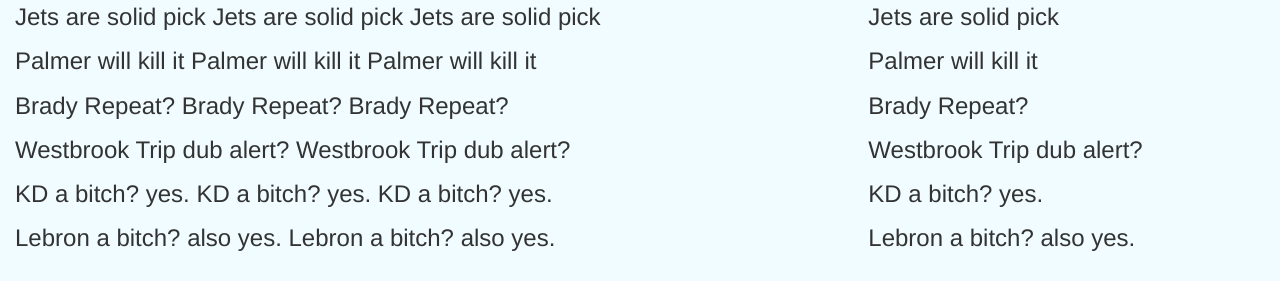
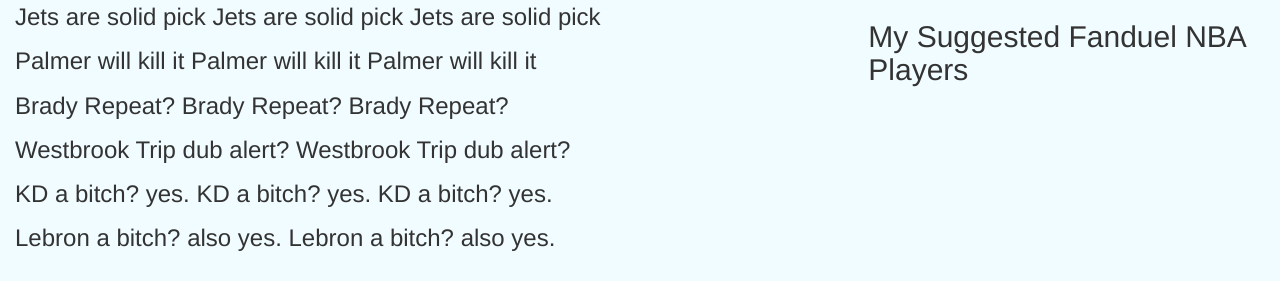
Before and after one commit to jeffreyyourman/fantasysports, a Node server app: page /NBA in a window 1280 px wide. Shown: the part 92-373 px from the top of the page. Run offline with Node 20, Linux system fonts and the light colour scheme; some libraries are stand-ins or nearby versions.

Commit message:
finished suggested players

```diff
--- a/views/fantasydata/NBAfantasy_data.handlebars
+++ b/views/fantasydata/NBAfantasy_data.handlebars
@@ -43,12 +43,10 @@
         <p>Lebron a bitch? also yes. Lebron a bitch? also yes.</p>
       </div>
       <div style='font-size:24px;' class="col-md-4">
-        <p>Jets are solid pick</p>
-        <p>Palmer will kill it </p>
-        <p>Brady Repeat?</p>
-        <p>Westbrook Trip dub alert?</p>
-        <p>KD a bitch? yes.</p>
-        <p>Lebron a bitch? also yes.</p>
+        <h2>My Suggested Fanduel NBA Players</h2>
+        <ul class='suggestedPlayersNBA'>
+
+        </ul>
       </div>
     </div>
   </div>
--- a/views/layouts/main.handlebars
+++ b/views/layouts/main.handlebars
@@ -25,7 +25,7 @@
                 background : none;
             }
 
-            li {
+            .navlist {
                 list-style: none;
             }
         </style>
@@ -53,9 +53,9 @@
                         <!-- Collect the nav links, forms, and other content for toggling -->
                         <div class="collapse navbar-collapse bod" id="bs-example-navbar-collapse-1">
                           <ul class="nav navbar-nav navbar-right navigate">
-                            <li><a href="/">Home</a></li>
-                            <li><a href="/NBA">NBA</a></li>
-                            <li><a href="/NFL">NFL</a></li>
+                            <li class='navlist'><a href="/">Home</a></li>
+                            <li class='navlist'><a href="/NBA">NBA</a></li>
+                            <li class='navlist'><a href="/NFL">NFL</a></li>
                           </ul>
                         </div><!-- /.navbar-collapse -->
                           <div class="clearfix"></div>
```
Also changed, not shown: public/assets/javascript/app.js.
